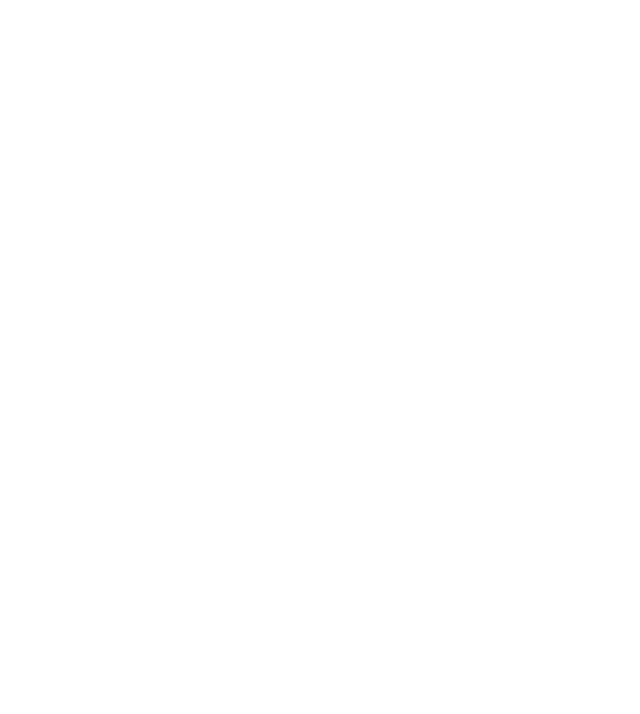
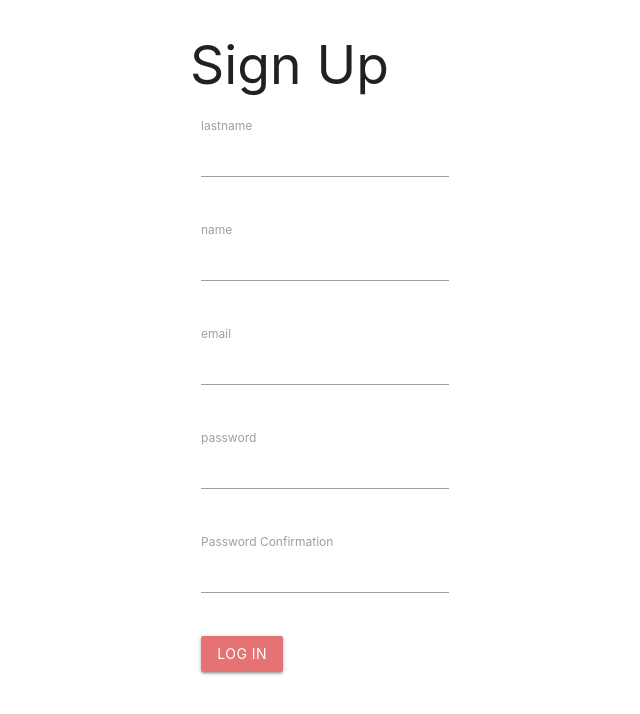
Before and after one commit to greenina/sinp1, a React (Create React App) app in the folder client/: page /register in a window 1280 px wide. Shown: the top 714 px of the page, without its empty margins (2-642 px from the left). Built offline with nearby package versions, Linux system fonts and the light colour scheme.

Commit message:
specified register page, caught some err

```diff
--- a/client/src/actions/types.js
+++ b/client/src/actions/types.js
@@ -1 +1,2 @@
 export const LOGIN_USER = 'login_user';
+export const REGISTER_USER = 'register_user';
--- a/client/src/actions/user_actions.js
+++ b/client/src/actions/user_actions.js
@@ -1,7 +1,8 @@
 import axios from 'axios';
 
 import {
-    LOGIN_USER
+    LOGIN_USER,
+    REGISTER_USER
 } from './types';
 
 export function loginUser(dataToSubmit){
@@ -12,6 +13,14 @@
         type:LOGIN_USER,
         payload: request
     }
+}
 
+export function registerUser(dataToSubmit) {
+    const request = axios.post('/api/users/register', dataToSubmit)
+        .then(response => response.data)
 
+    return {
+        type: REGISTER_USER,
+        payload: request
+    }
 }
--- a/client/src/components/App.js
+++ b/client/src/components/App.js
@@ -10,7 +10,8 @@
       <Switch>
         <Route path="/about" component={About} />
         <Route path="/login" component={Login} />
-        <Route path="/login" component={Register} />
+        <Route path="/register" component={Register}
+        />
       </Switch>
     </div>
   );
--- a/client/src/components/RegisterLogin/index.js
+++ b/client/src/components/RegisterLogin/index.js
@@ -1,6 +1,7 @@
 import React, {Component} from 'react';
 import { connect } from 'react-redux';
 import { loginUser } from '../../actions/user_actions'
+import { Link } from 'react-router-dom'
 
 
 
@@ -21,7 +22,10 @@
 
       let dataToSubmit={
           email:this.state.email,
-          password:this.state.password
+          name:this.state.name,
+          password:this.state.password,
+          lastname:this.state.lastname,
+          passwordConfirmation: this.state.passwordConfirmation
       };
 
       if(this.isFormvalid(this.state)){
@@ -93,7 +97,7 @@
               )}
 
               <div className="row">
-                <div className="col 12">
+                <div className="col s12">
                   <button
                     className="btn waves-effect red lighten-2"
                     type="submit"
@@ -102,7 +106,19 @@
                   >
                     LOG IN
                   </button>
+
+                  <Link to ="/register">
+                    <button
+                      className="btn waves-effect red lighten-2"
+                      type="submit"
+                      name="action"
+                    >
+                      SIGN UP
+                    </button>
+                  </Link>
+
                 </div>
+
               </div>
             </form>
           </div>
--- a/client/src/components/RegisterLogin/register.js
+++ b/client/src/components/RegisterLogin/register.js
@@ -1,13 +1,216 @@
 import React, { Component } from 'react'
+import { connect } from 'react-redux';
+import { registerUser } from '../../actions/user_actions'
 
 export class Register extends Component{
+
+    state={
+        lastname:"",
+        name:"",
+        email:"",
+        password:"",
+        passwordConfirmation:"",
+        errors:[]
+    };
+    displayErrors = errors =>
+        errors.map((error, i) => <p key={i}>{error}</p>)
+
+    handleChange = event => {
+        this.setState({ [event.target.name]: event.target.value })
+    }
+
+    isFormValid = () => {
+        let errors = [];
+        let error;
+
+        if (this.isFormEmpty(this.state)){
+            error = {message:"Fill in all the fields"};
+            this.setState({errors:errors.concat(error )})
+        } else if(this.isPasswordValid(this.state)){
+            error = { message: " Password is invalid"}
+            this.setState({errors: errors.concat(error)})
+        } else{
+            return true;
+        }
+    }
+
+    isPasswordValid = ( {password, passwordConfirmation}) =>{
+        if(password.length < 6 || passwordConfirmation.length < 6){
+            return false
+        } else if(password !== passwordConfirmation){
+            return false;
+        }  else {
+            return true;
+        }
+    }
+    isFormEmpty = ({ lastname, name, email, password, passwordConfirmation }) =>{
+        return (
+            !name.length ||
+            !lastname.length ||
+            !email.length ||
+            !password.length ||
+            !passwordConfirmation.length
+        )
+    }
+
+    submitForm = event =>{
+        event.preventDefault();
+
+        let dataToSubmit = {
+            email:this.state.email,
+            name: this.state.name,
+            lastname:this.state.lastname,
+            password:this.state.password,
+            passwordConfirmation:this.state.passwordConfirmation
+        }
+        console.log(dataToSubmit);
+
+        if(this.isFormValid()){
+            this.setState({errors: [] })
+            this.props.dispatch(registerUser(dataToSubmit))
+            .then(response => {
+                console.log(response);
+                // if(response.payload.success){
+                //     this.props.history.push('/login')
+                // } else{
+                //     this.setState({
+                //         errors:this.state.errors.concat("your attempt to send data to DB was failed")
+                //     })
+
+                // }
+            })
+            // .catch(err =>{
+            //     this.setState({
+            //         errors:this.state.errors.concat(err)
+            //     })
+            // })
+
+        } else {
+            console.error("Form is not valid")
+        }
+    }
+
     render(){
         return(
             <div>
-                hello Register page!!
+                <div className="container">
+                    <h2>
+                        <div>Sign Up</div>
+                    </h2>
+                    <div className="row">
+                        <form className="col 12">
+                            <div className="row">
+                                <div className="input-field col s12">
+                                    <input
+                                        name="lastname"
+                                        value={this.state.lastname}
+                                        onChange={(e) => this.handleChange(e)}
+                                        id="lastname"
+                                        type="text"
+                                        className="validate"
+                                    />
+                                    <label className="active" htmlFor="email">lastname</label>
+                                    <span
+                                        className="helper-test"
+                                        data-error="Type a right type email"
+                                        data-success="right"
+                                    />
+                                </div>
+                            </div>
+
+                            <div className="row">
+                                <div className="input-field col s12">
+                                    <input
+                                        name="name"
+                                        value={this.state.name}
+                                        onChange={(e) => this.handleChange(e)}
+                                        id="name"
+                                        type="text"
+                                        className="validate"
+                                    />
+                                    <label className="active" htmlFor="password">name</label>
+                                    <span
+                                        className="helper-test"
+                                        data-error="Wrong password"
+                                        data-success="right"
+                                    />
+                                </div>
+                            </div>
+
+                            <div className="row">
+                                <div className="input-field col s12">
+                                    <input
+                                        name="email"
+                                        value={this.state.email}
+                                        onChange={(e) => this.handleChange(e)}
+                                        id="email"
+                                        type="text"
+                                        className="validate"
+                                    />
+                                    <label className="active" htmlFor="password">email</label>
+                                    <span
+                                        className="helper-test"
+                                        data-error="Wrong password"
+                                        data-success="right"
+                                    />
+                                </div>
+                            </div>
+
+                            <div className="row">
+                                <div className="input-field col s12">
+                                    <input
+                                        name="password"
+                                        value={this.state.password}
+                                        onChange={(e) => this.handleChange(e)}
+                                        id="password"
+                                        type="password"
+                                        className="validate"
+                                    />
+                                    <label className="active" htmlFor="password">password</label>
+                                </div>
+                            </div>
+
+                            <div className="row">
+                                <div className="input-field col s12">
+                                    <input
+                                        name="passwordConfirmation"
+                                        value={this.state.passwordConfirmation}
+                                        onChange={(e) => this.handleChange(e)}
+                                        id="passwordconFirmation"
+                                        type="password"
+                                        className="validate"
+                                    />
+                                    <label className="active" htmlFor="passwordConfirmation">Password Confirmation</label>
+                                </div>
+                            </div>
+
+                            {this.state.errors.length > 0 && (
+                                <div>{this.displayErrors(this.state.errors)}</div>
+                            )}
+
+                            <div className="row">
+                                <div className="col s12">
+                                    <button
+                                        className="btn waves-effect red lighten-2"
+                                        type="submit"
+                                        name="action"
+                                        onClick={this.submitForm}
+                                    >
+                                        LOG IN
+                                    </button>
+
+
+
+                                </div>
+
+                            </div>
+                        </form>
+                    </div>
+                </div>
             </div>
-        )
+            )
     }
 }
 
-export default Register;
+
+export default connect()(Register);
--- a/client/src/reducers/user_reducer.js
+++ b/client/src/reducers/user_reducer.js
@@ -1,11 +1,14 @@
 import{
-    LOGIN_USER
+    LOGIN_USER,
+    REGISTER_USER
 } from '../actions/types'
 
 export default function( state={},action){
     switch(action.type){
         case LOGIN_USER:
             return {...state, loginSuccess: action.payload}
+        case REGISTER_USER:
+            return { ...state, loginSuccess: action.payload }
         default:
             return state;
     }
```
Also changed, not shown: 1 other file (tests, documents, lock files or other folders).
